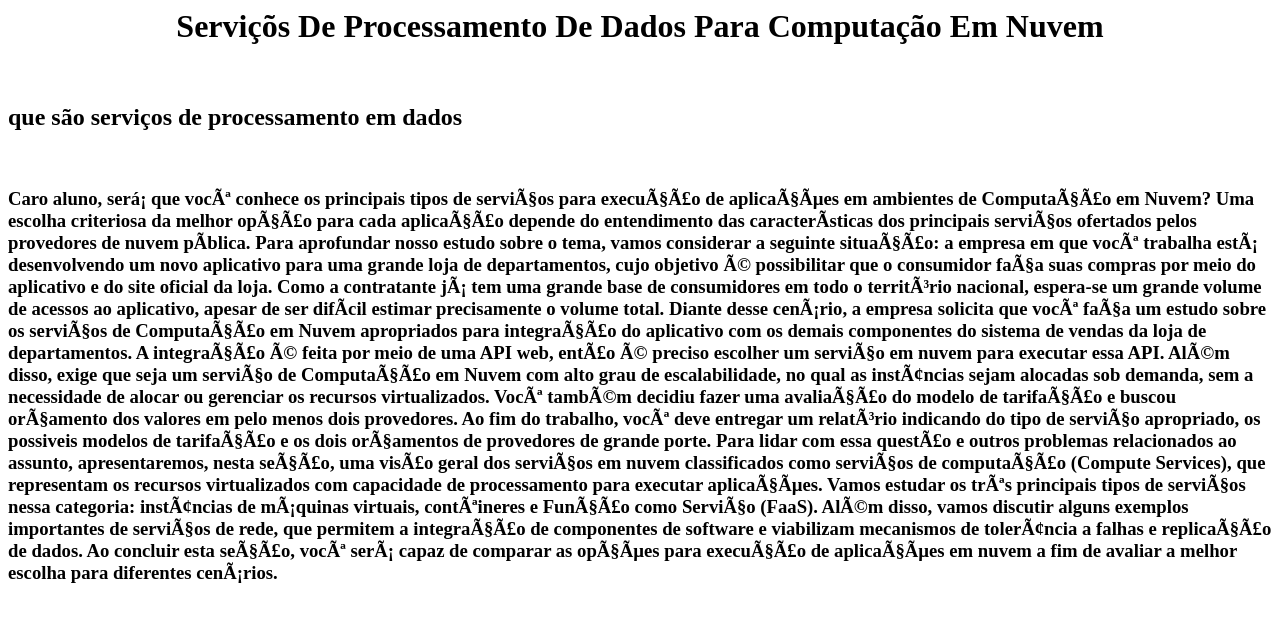
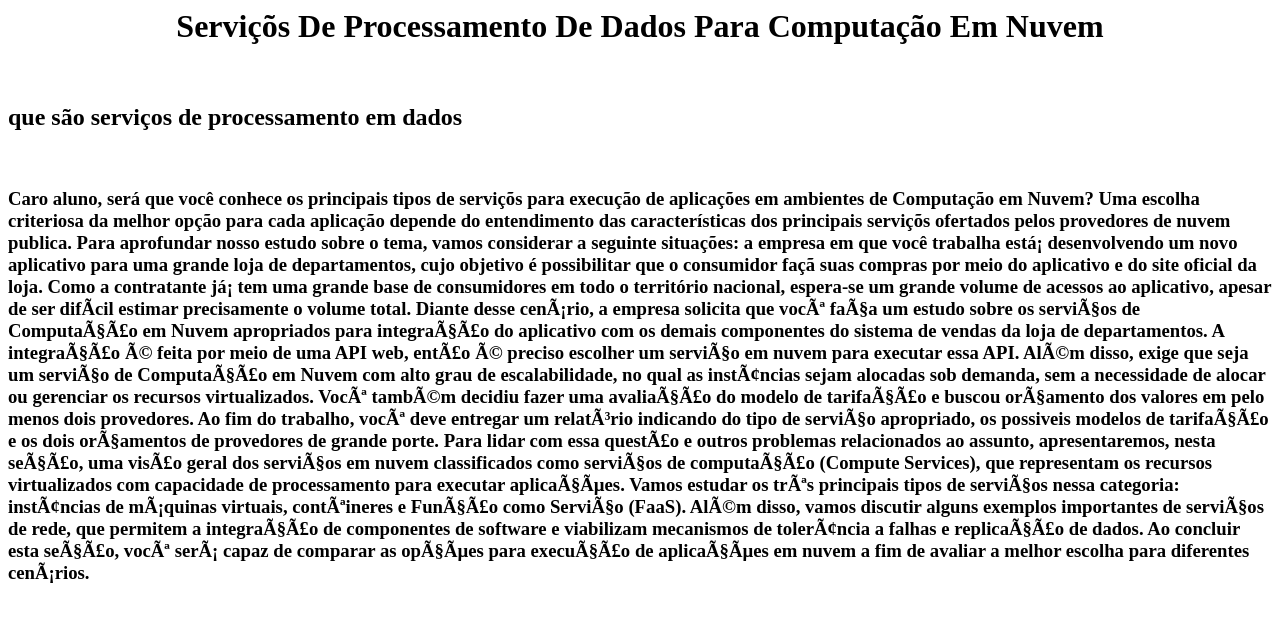
Before and after one commit to lucasvilasboas1/Apostila-Servi-os-de-processamento-de-dados-para-computa-o-em-nuvem, a plain HTML site: page docs/index.html in a window 1280 px wide. Drawn offline with Linux system fonts and the light colour scheme.

Commit message:
Create index.html

```diff
--- a/docs/index.html
+++ b/docs/index.html
@@ -6,14 +6,12 @@
     <body>
         <h1><center>Serviçõs De Processamento De Dados Para Computação Em Nuvem</center></h1><br>
         <h2>que são serviços de processamento em dados</h2><br>
-        <h3>Caro aluno, será¡ que vocÃª conhece os principais tipos de serviÃ§os para
-execuÃ§Ã£o de aplicaÃ§Ãµes em ambientes de ComputaÃ§Ã£o em Nuvem? Uma
-escolha criteriosa da melhor opÃ§Ã£o para cada aplicaÃ§Ã£o depende do entendimento das caracterÃsticas dos principais serviÃ§os ofertados pelos provedores
-de nuvem pÃblica.
-Para aprofundar nosso estudo sobre o tema, vamos considerar a seguinte
-situaÃ§Ã£o: a empresa em que vocÃª trabalha estÃ¡ desenvolvendo um novo aplicativo para uma grande loja de departamentos, cujo objetivo Ã© possibilitar que o
-consumidor faÃ§a suas compras por meio do aplicativo e do site oficial da loja.
-Como a contratante jÃ¡ tem uma grande base de consumidores em todo o territÃ³rio nacional, espera-se um grande volume de acessos ao aplicativo, apesar de
+        <h3>Caro aluno, será que você conhece os principais tipos de serviçõs para execução de aplicações em ambientes de Computação em Nuvem? Uma
+escolha criteriosa da melhor opção para cada aplicação depende do entendimento das características dos principais serviçõs ofertados pelos provedores
+de nuvem publica.
+Para aprofundar nosso estudo sobre o tema, vamos considerar a seguinte situações: a empresa em que você trabalha está¡ desenvolvendo um novo aplicativo para uma grande loja de departamentos, cujo objetivo é possibilitar que o
+consumidor façã suas compras por meio do aplicativo e do site oficial da loja.
+Como a contratante já¡ tem uma grande base de consumidores em todo o território nacional, espera-se um grande volume de acessos ao aplicativo, apesar de
 ser difÃcil estimar precisamente o volume total. Diante desse cenÃ¡rio, a empresa
 solicita que vocÃª faÃ§a um estudo sobre os serviÃ§os de ComputaÃ§Ã£o em Nuvem
 apropriados para integraÃ§Ã£o do aplicativo com os demais componentes do
```
